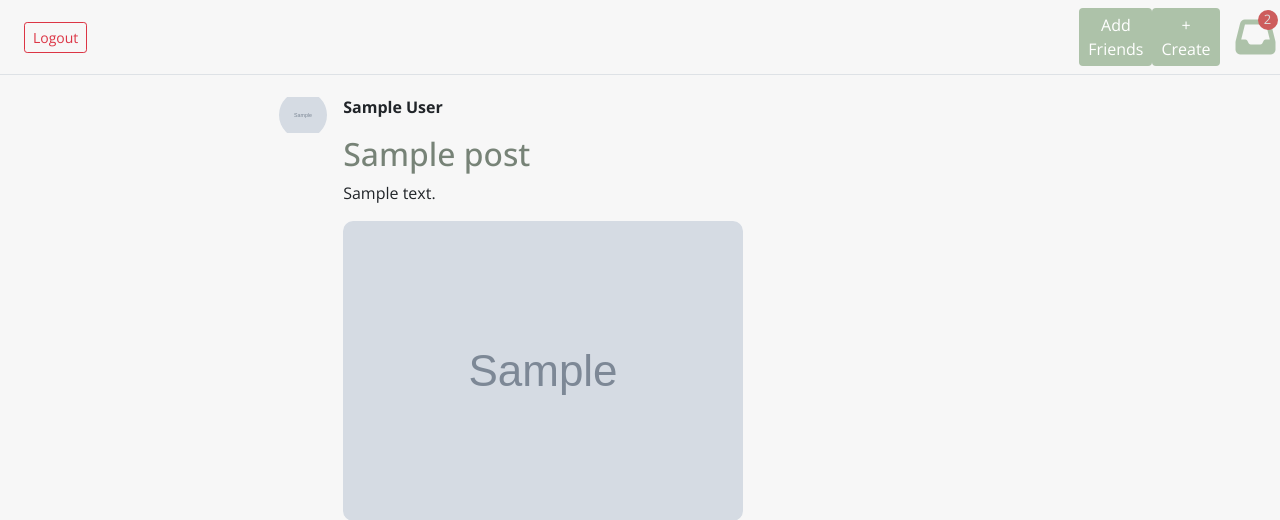
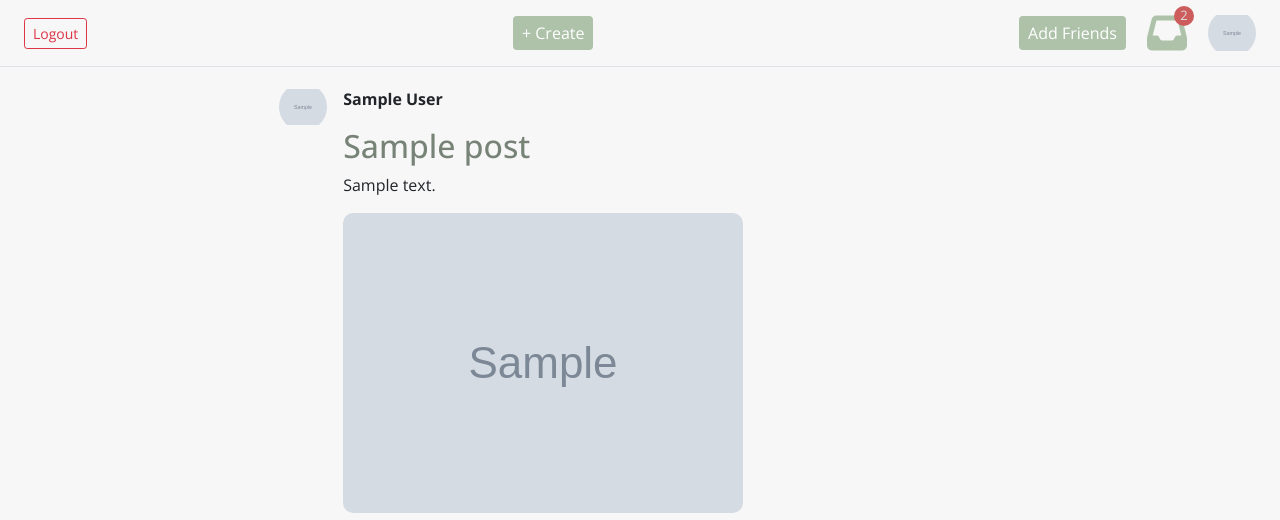
Before and after one commit to LefanTan/wedlab-cmput404-project, a Django app: template home/templates/home.html in a window 1280 px wide; the page is wider, and only the part inside the window is pictured. Shown: the top 520 px of that part. Run offline with Django 3.2, Linux system fonts and the light colour scheme; the template is opened without the code that fills it: most values are stand-ins (such as "Sample title", 1, 10 or a date in 2020); grey boxes marked "Sample" are stand-in pictures; some libraries are stand-ins or nearby versions.

Commit message:
update homepage

```diff
--- a/home/templates/home.html
+++ b/home/templates/home.html
@@ -10,8 +10,9 @@
   <a href="{% url 'logout' %}" class="btn btn-outline-danger btn-sm logout"
     >Logout</a
   >
-  <a href="{% url "add_friends" %}" class="btn green-btn add-friends">Add Friends</a>
+
   <a href="{% url 'home_post_create' %}" class="btn green-btn create">+ Create</a>
+  <a href="{% url "add_friends" %}" class="btn green-btn add">Add Friends</a>
   <button aria-label="inbox" class="inbox" onclick="location.href='{% url 'inbox' %}'">
     <span class="fa-solid fa-inbox"></span>
     <span class="button_badge">2</span>
--- a/static/css/home.css
+++ b/static/css/home.css
@@ -8,9 +8,10 @@ header > .create {
   margin-left: auto;
 }
 
-.add-friends {
-  margin-left: 62rem;
+header > .add {
+  margin-left: auto;
 }
+
 .container {
   height: 100%;
   width: 100%;
```
